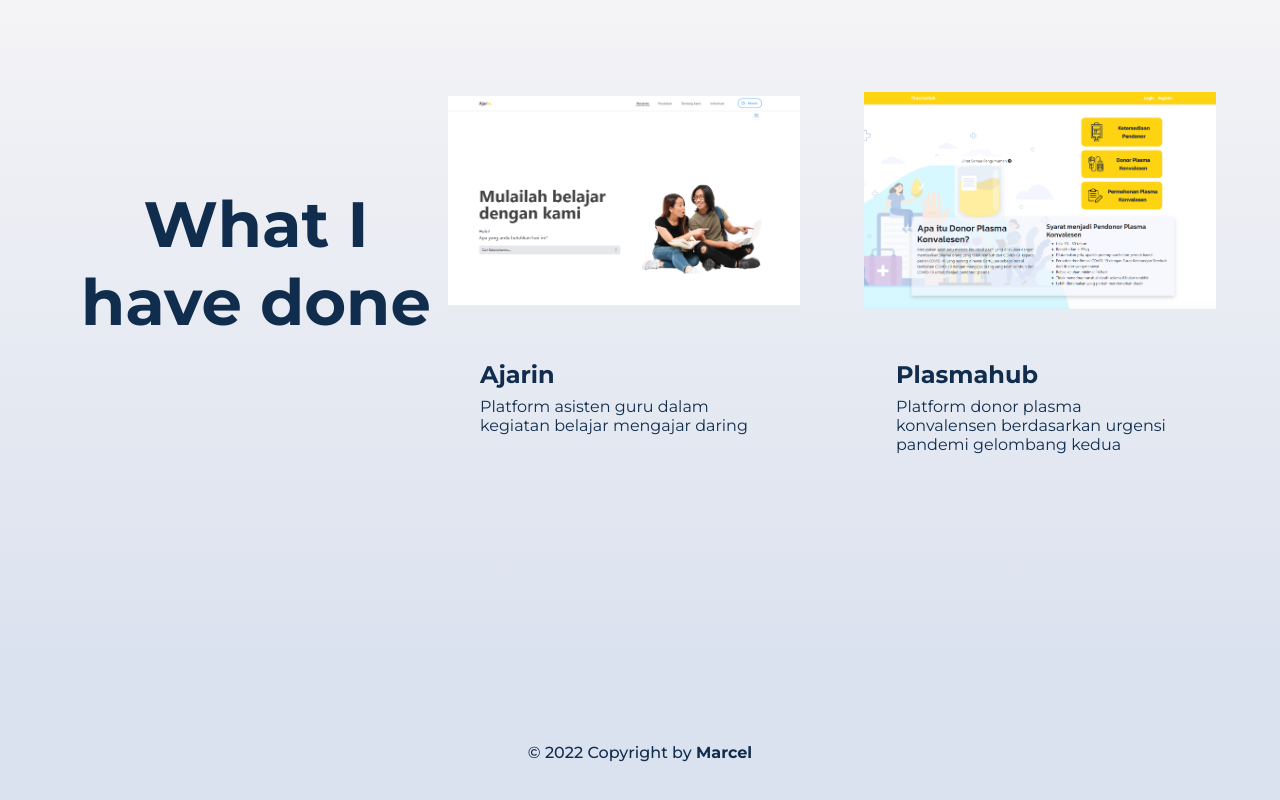
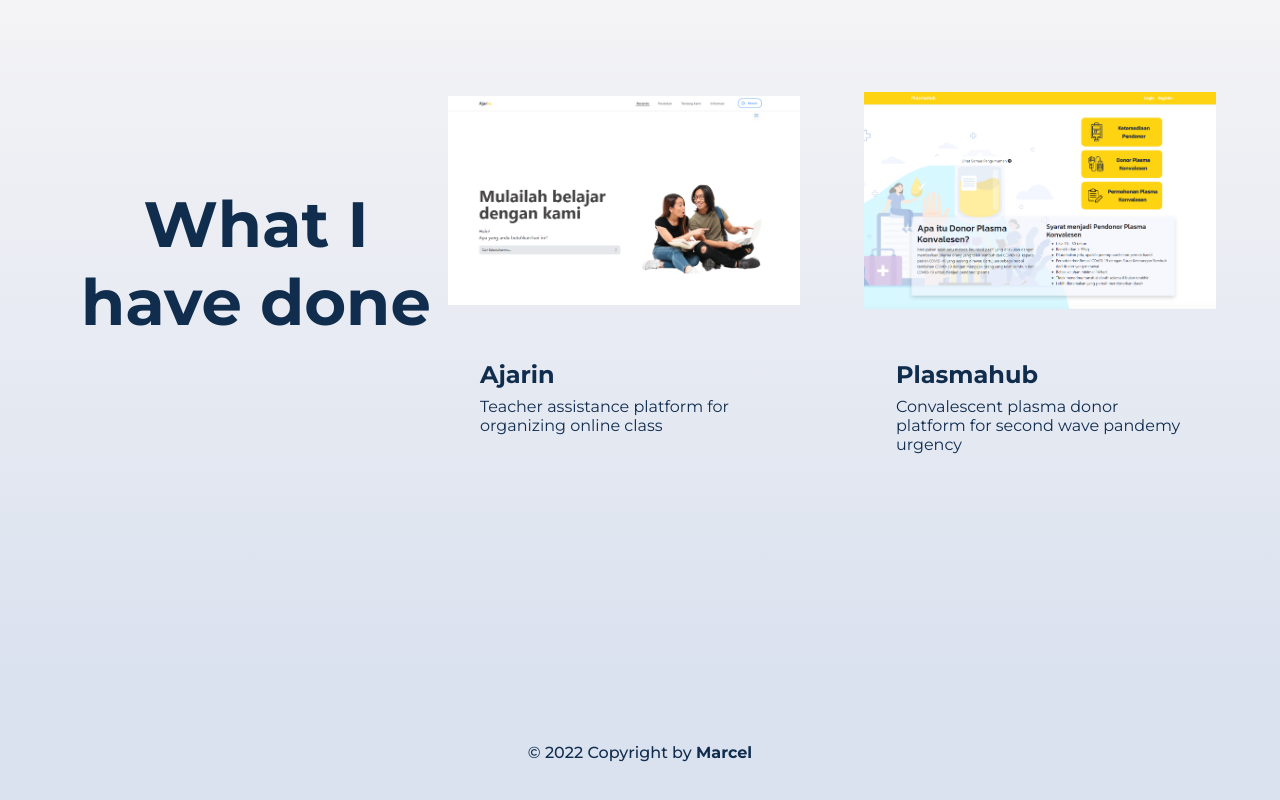
Before and after one commit to christhopermarcelino/profile-web, a plain HTML site: page index.html in a window 1280 px wide. Shown: the part 2608-3408 px from the top of the page. Drawn offline with Linux system fonts and the light colour scheme.

Commit message:
feat: change portfolio description to english

```diff
--- a/index.html
+++ b/index.html
@@ -83,14 +83,14 @@
               <div class="portfolio-img portfolio-1-img"></div>
               <div class="portfolio-detail">
                 <h4>Ajarin</h4>
-                <p>Platform asisten guru dalam kegiatan belajar mengajar daring</p>
+                <p>Teacher assistance platform for organizing online class</p>
               </div>
             </a>
             <a href="https://plasmahub.its.ac.id/" target="_blank" class="card-portfolio">
               <div class="portfolio-img portfolio-2-img"></div>
               <div class="portfolio-detail">
                 <h4>Plasmahub</h4>
-                <p>Platform donor plasma konvalensen berdasarkan urgensi pandemi gelombang kedua</p>
+                <p>Convalescent plasma donor platform for second wave pandemy urgency</p>
               </div>
             </a>
           </div>
```
